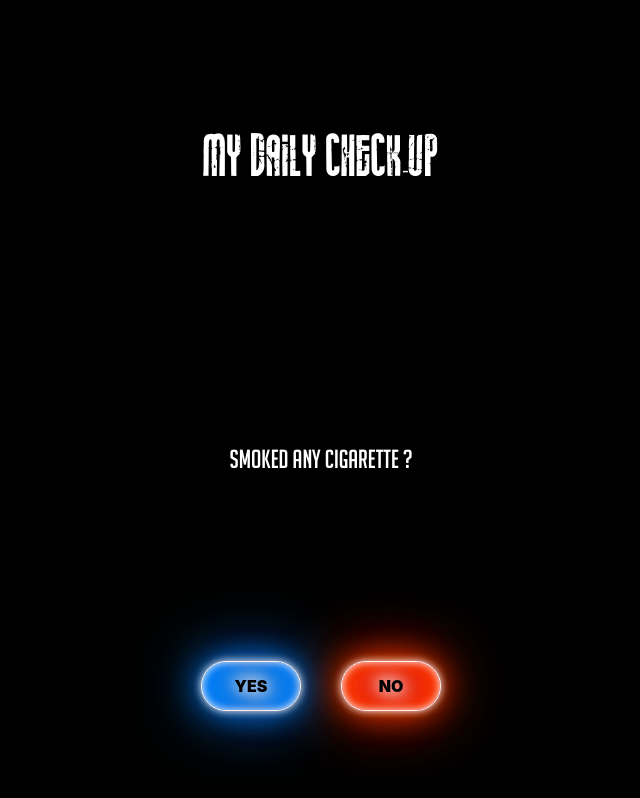
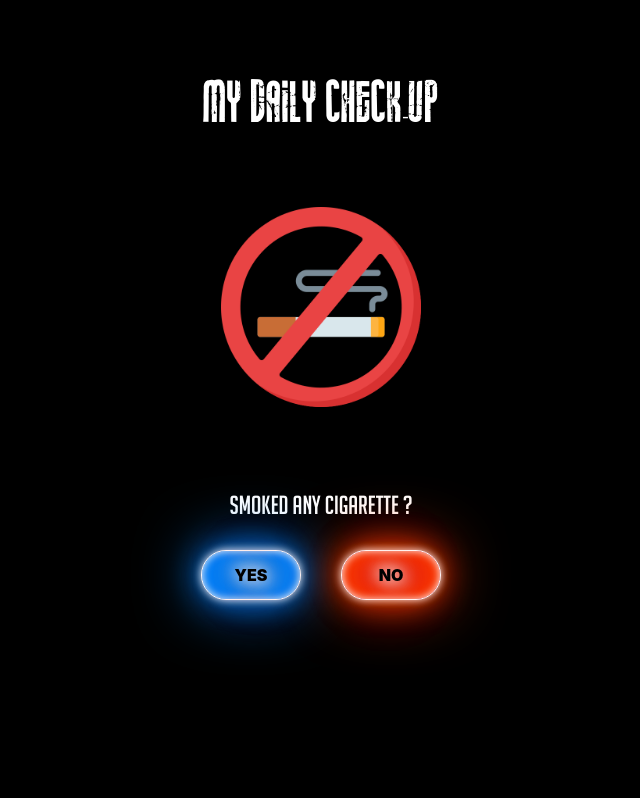
Before and after one commit to JenniferFromanger/Quoi-de-neuf, a React (Create React App) app in the folder quoi-de-neuf/: page /Form/6 in a window 1280 px wide. Shown: the whole page, without its empty margins (319-959 px from the left). Built offline with nearby package versions, Linux system fonts and the light colour scheme.

Commit message:
add picture on Form 6

```diff
--- a/quoi-de-neuf/src/components/Form.scss
+++ b/quoi-de-neuf/src/components/Form.scss
@@ -109,7 +109,6 @@ body {
     padding-top: 2em;
     font-size: 1.2em;
   }
-  margin-bottom: 5vh;
 }
 
 @keyframes flicker1 {
--- a/quoi-de-neuf/src/components/Form6.jsx
+++ b/quoi-de-neuf/src/components/Form6.jsx
@@ -11,6 +11,10 @@ export default function Form6() {
       <div className="form-header">
         <h1>MY DAILY CHECK-UP</h1>
       </div>
+      <div>
+        <img src="/no-smoke.png" alt="alcohol bottle" />
+      </div>
+      <div className="questions">
         <p>Smoked any cigarette ?</p>
         <Link to="/Form/7">
           <button
@@ -33,5 +37,6 @@ export default function Form6() {
           </button>
         </Link>
       </div>
+    </div>
   );
 }
```
Also changed, not shown: quoi-de-neuf/public/no-smoke.png (added). Lines whose indentation alone changed are shown as unchanged.
